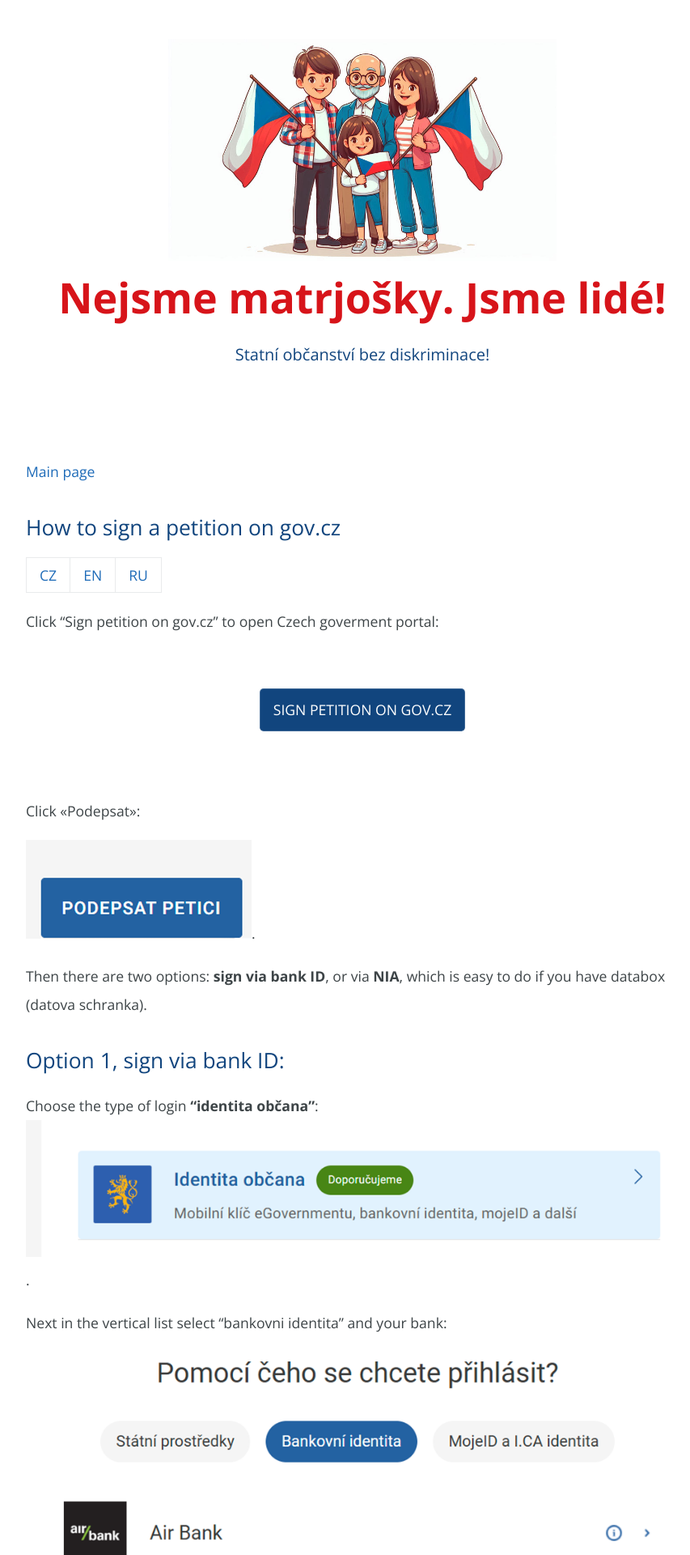
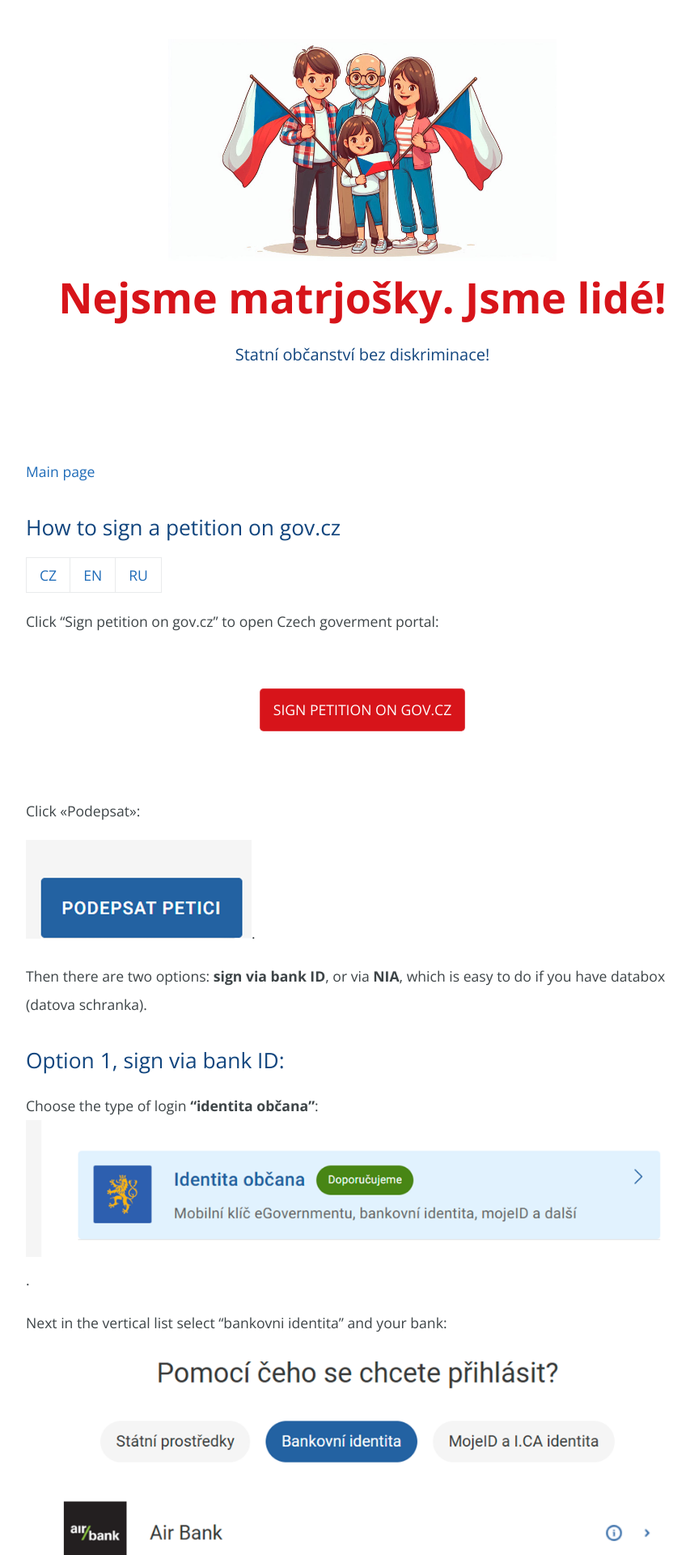
Before and after one commit to thewulf7/jsmelide, a Jekyll site: the page built from govcz_en.md, in a window 1280 px wide. Shown: the top 1920 px of the page at 81% size, without its empty margins (192-1045 px from the left). Built offline with Jekyll 4.4.1, drawn with Linux system fonts in a browser that asks for light colours; comment, search, counter and statistics services are not loaded.

Commit message:
Buttons color swap

```diff
--- a/_includes/header-custom-en.html
+++ b/_includes/header-custom-en.html
@@ -1 +1 @@
-<a href="{{ site.petice.gov }}" class="btn btn-caps btn-action" target="_blank">Sign petition on gov.cz</a>
+<a href="{{ site.petice.gov }}" class="btn btn-caps" target="_blank">Sign petition on gov.cz</a>
```
